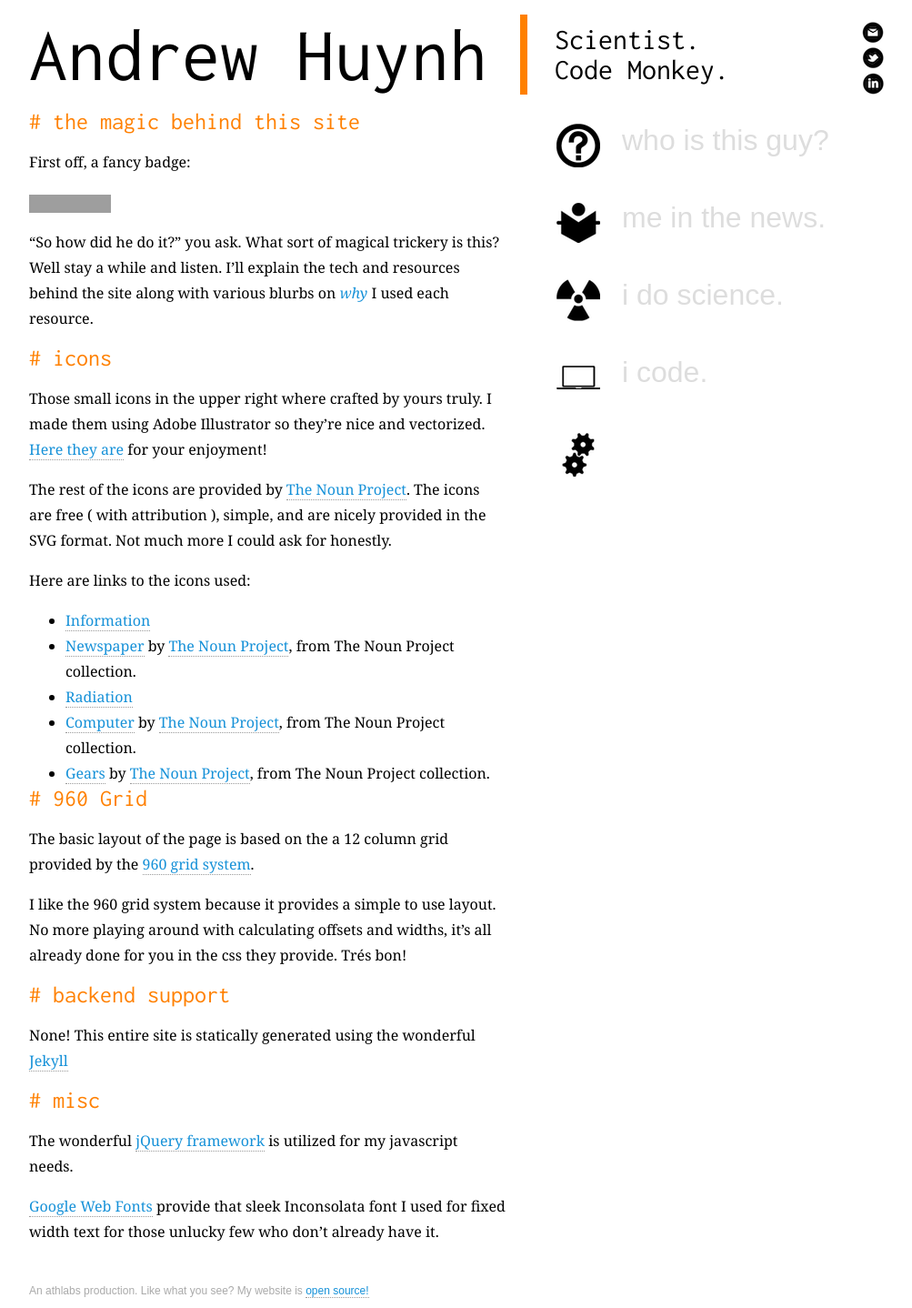
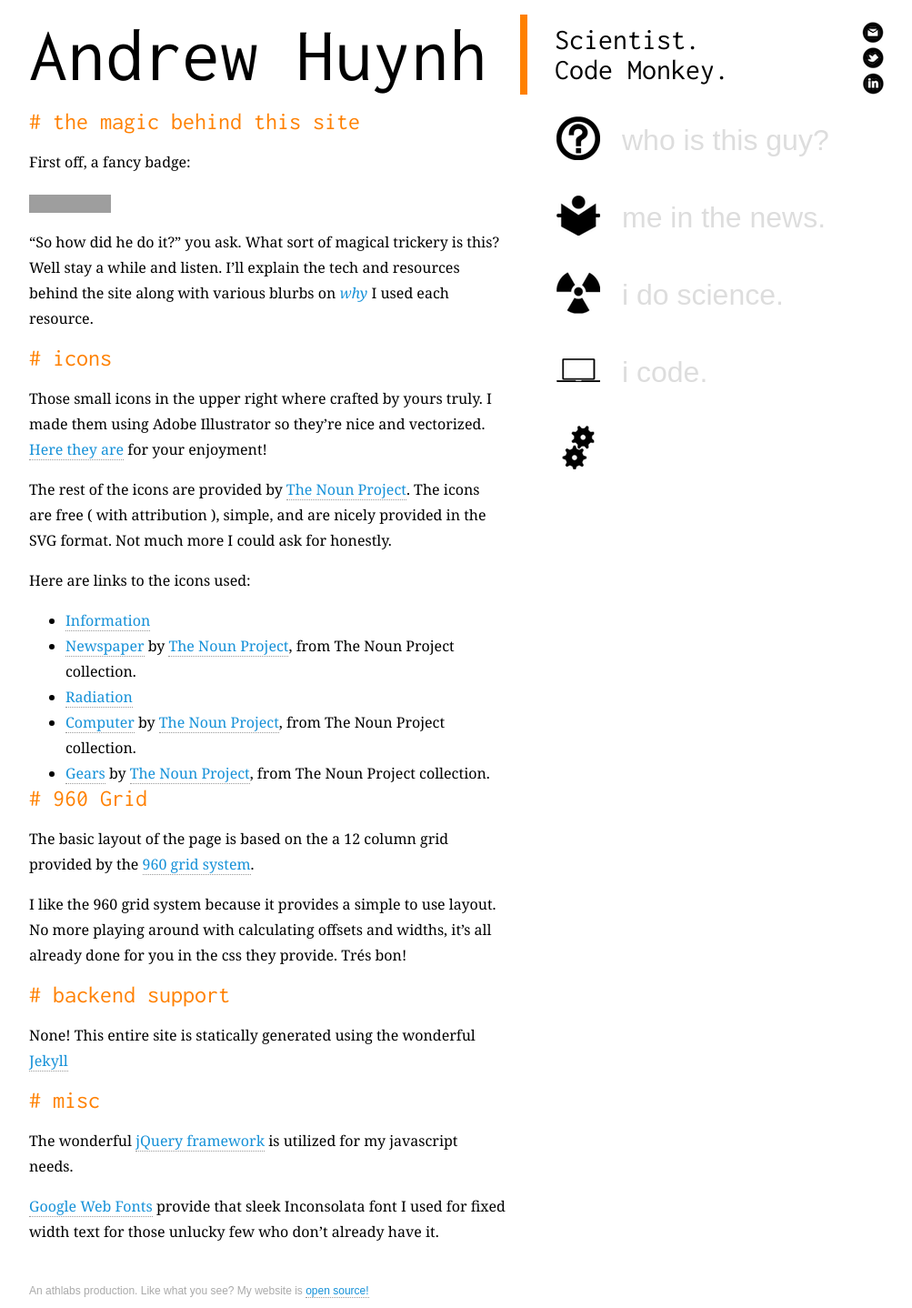
Before and after one commit to a5huynh/athlabs.com, a Jekyll site: the page built from tech/index.md, in a window 1280 px wide. Shown: the whole page at 91% size, without its empty margins (138-1141 px from the left). Built offline with Jekyll 4.4.1, drawn with Linux system fonts in a browser that asks for light colours; nearby versions of some CDN libraries; some web fonts are replaced; grey boxes are pictures that could not be loaded.

Commit message:
Fixed nav icons not correctly lining up with text

```diff
--- a/static/css/layout.scss
+++ b/static/css/layout.scss
@@ -119,49 +119,49 @@ img {
 	}
 
 	.question-mark {
-		background: url( '/static/img/question.png' ) no-repeat 32px 16px;
+		background: url( '/static/img/question.png' ) no-repeat 32px 8px;
 	}
 
 	.newspaper {
-		background: url( '/static/img/newspaper.png' ) no-repeat 32px 16px;
+		background: url( '/static/img/newspaper.png' ) no-repeat 32px 8px;
 	}
 
 	.radiation {
-		background: url( '/static/img/science.png' ) no-repeat 32px 16px;
+		background: url( '/static/img/science.png' ) no-repeat 32px 8px;
 	}
 
 	.github {
-		background: url( '/static/img/computer.png' ) no-repeat 32px 16px;
+		background: url( '/static/img/computer.png' ) no-repeat 32px 8px;
 		padding-left: 104px;
 	}
 
 	.gears {
-		background: url( '/static/img/gears.png' ) no-repeat 32px 16px;
+		background: url( '/static/img/gears.png' ) no-repeat 32px 8px;
 	}
 
 	@media only screen and (-webkit-min-device-pixel-ratio: 2) {
 		.question-mark {
-			background: url( '/static/img/question-2x.png' ) no-repeat 32px 16px;
+			background: url( '/static/img/question-2x.png' ) no-repeat 32px 8px;
 			background-size: 48px 48px;
 		}
 
 		.newspaper {
-			background: url( '/static/img/newspaper-2x.png' ) no-repeat 32px 16px;
+			background: url( '/static/img/newspaper-2x.png' ) no-repeat 32px 8px;
 			background-size: 48px 48px;
 		}
 
 		.radiation {
-			background: url( '/static/img/radiation-2x.png' ) no-repeat 32px 16px;
+			background: url( '/static/img/radiation-2x.png' ) no-repeat 32px 8px;
 			background-size: 48px 48px;
 		}
 
 		.github {
-			background: url( '/static/img/computer-2x.png' ) no-repeat 32px 16px;
+			background: url( '/static/img/computer-2x.png' ) no-repeat 32px 8px;
 			background-size: 48px 48px;
 		}
 
 		.gears {
-			background: url( '/static/img/gears-2x.png' ) no-repeat 32px 16px;
+			background: url( '/static/img/gears-2x.png' ) no-repeat 32px 8px;
 			background-size: 48px 48px;
 		}
 	}
```
